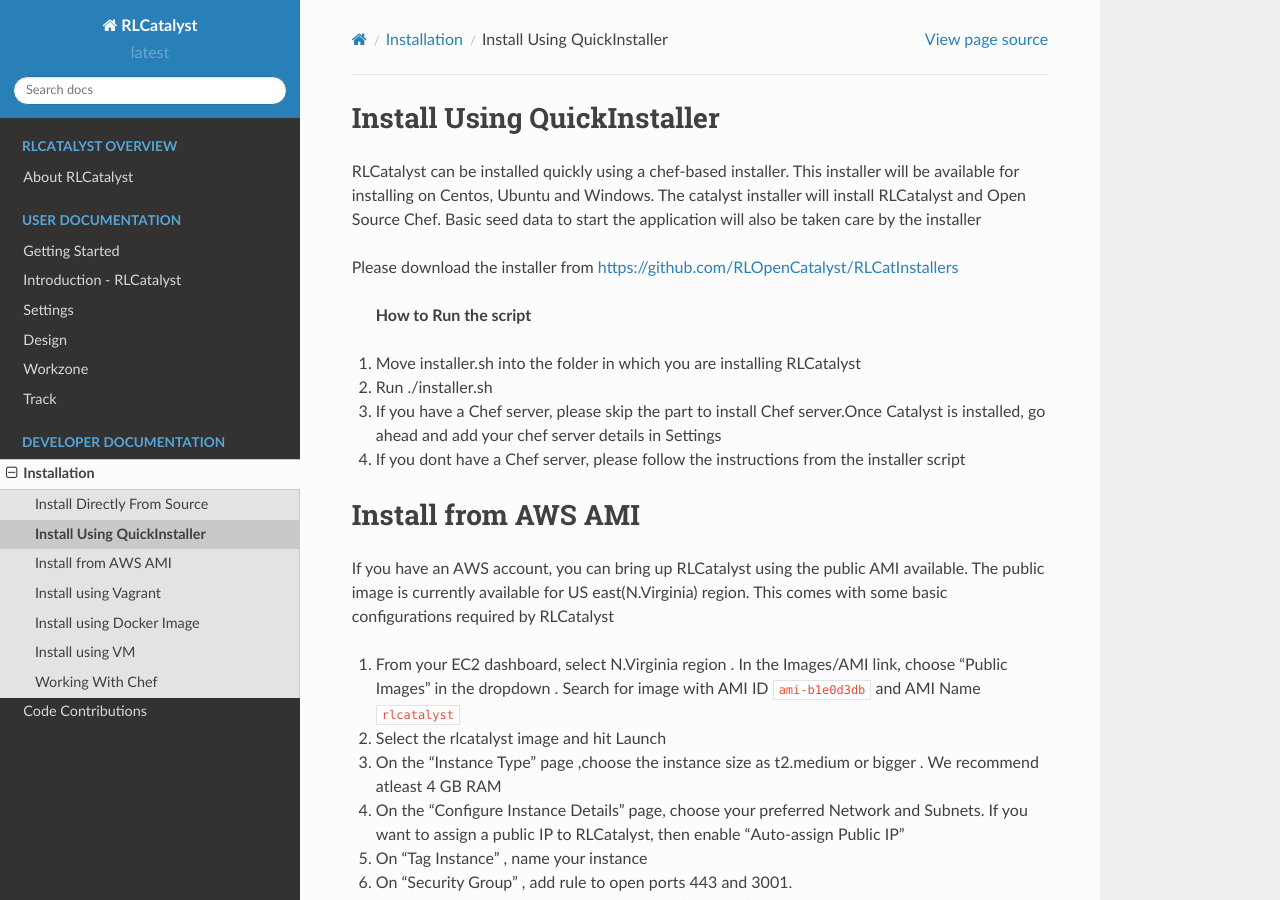
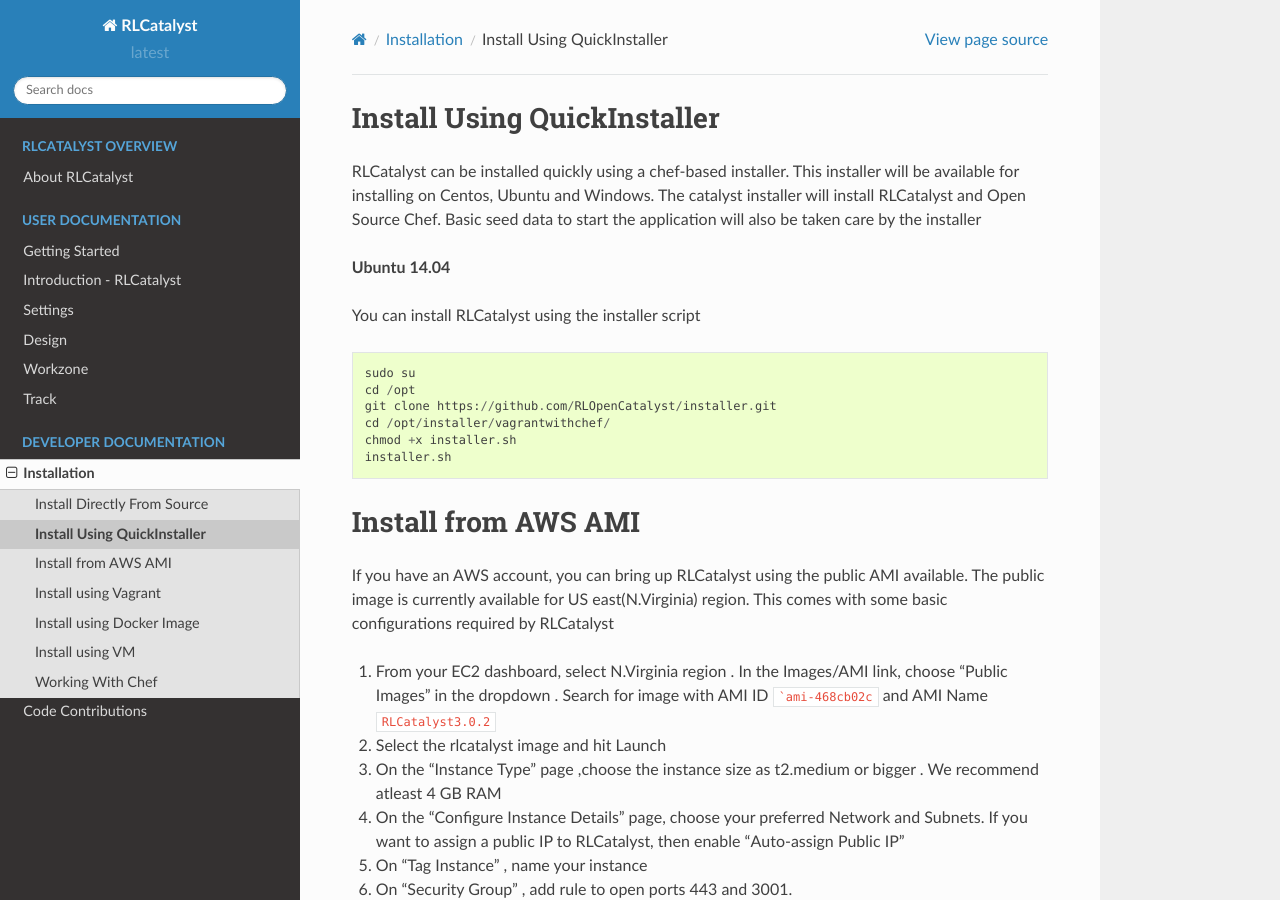
Before and after one commit to RLOpenCatalyst/catdocs, a Sphinx documentation site: the page built from Catalyst/source/quickinstaller.rst, in a window 1280 px wide and 900 px high. Built offline with Sphinx 7.4.7 and the Read the Docs theme 2.0.0, drawn with Linux system fonts in a browser that asks for light colours.

Commit message:
Updated installer details

````diff
--- a/Catalyst/source/quickinstaller.rst
+++ b/Catalyst/source/quickinstaller.rst
@@ -9,14 +9,16 @@
 
 RLCatalyst can be installed quickly using a chef-based installer. This installer will be available for installing on Centos, Ubuntu and Windows. The catalyst installer will install RLCatalyst and Open Source Chef. Basic seed data to start the application will also be taken care by the installer
 
-Please download the installer from https://github.com/RLOpenCatalyst/RLCatInstallers
+**Ubuntu 14.04**
 
- **How to Run the script**
+You can install RLCatalyst using the installer script ::
 
-1. Move installer.sh into the folder in which you are installing RLCatalyst
-2. Run ./installer.sh
-3. If you have a Chef server, please skip the part to install Chef server.Once Catalyst is installed, go ahead and add your chef server details in Settings
-4. If you dont have a Chef server, please follow the instructions from the installer script
+    sudo su
+    cd /opt
+    git clone https://github.com/RLOpenCatalyst/installer.git
+    cd /opt/installer/vagrantwithchef/
+    chmod +x installer.sh
+    installer.sh
 
 .. _install-ami:
 
@@ -25,7 +27,7 @@
 
 If you have an AWS account, you can bring up RLCatalyst using the public AMI available. The public image is currently available for US east(N.Virginia) region. This comes with some basic configurations required by RLCatalyst
 
-1. From your EC2 dashboard, select N.Virginia region . In the Images/AMI link, choose "Public Images" in the dropdown . Search for image with AMI ID ``ami-b1e0d3db`` and AMI Name ``rlcatalyst``
+1. From your EC2 dashboard, select N.Virginia region . In the Images/AMI link, choose "Public Images" in the dropdown . Search for image with AMI ID ```ami-468cb02c`` and AMI Name ``RLCatalyst3.0.2``
 2. Select the rlcatalyst image and hit Launch
 3. On the "Instance Type" page ,choose the instance size as t2.medium or bigger . We recommend atleast 4 GB RAM
 4. On the "Configure Instance Details" page, choose your preferred Network and Subnets. If you want to assign a public IP to RLCatalyst, then enable "Auto-assign Public IP"
````
Also changed, not shown: Catalyst/source/gettingstarted.rst (+15 -1 lines).
